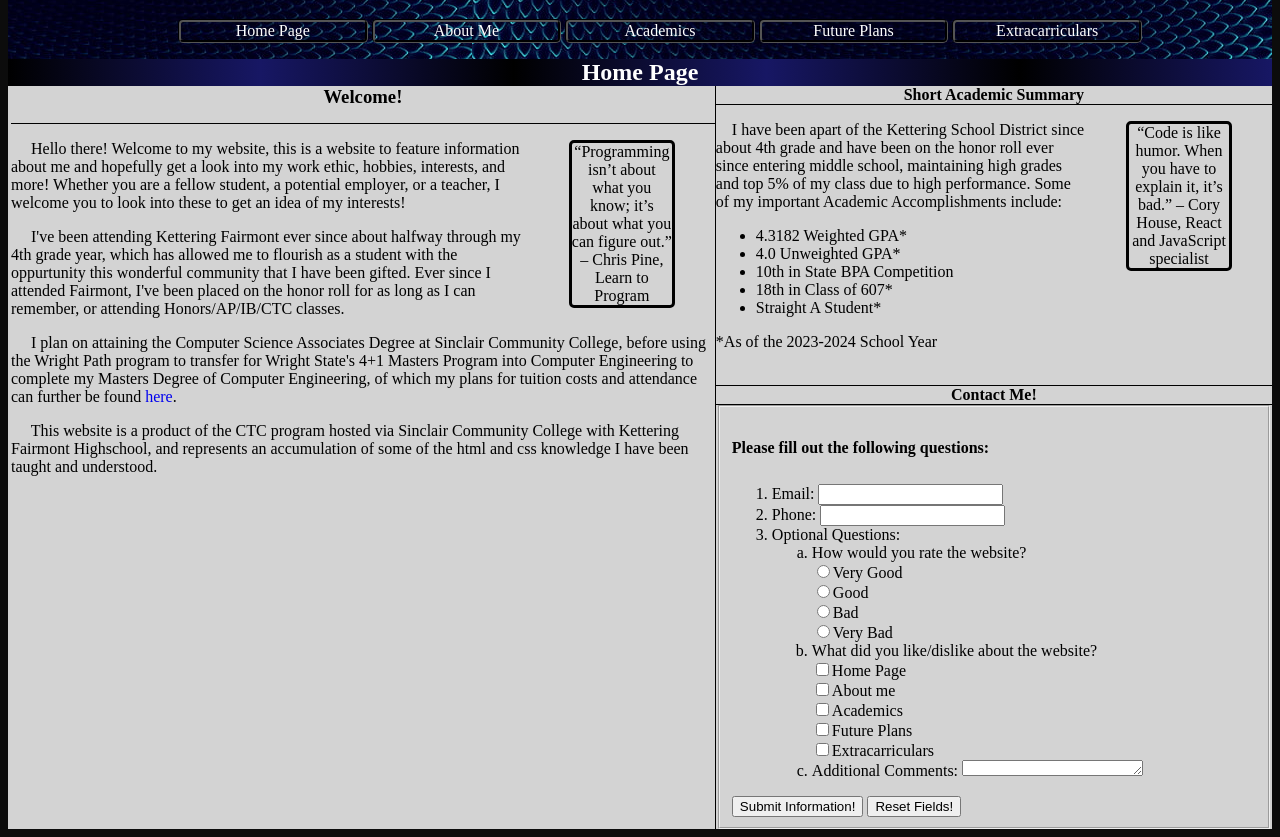
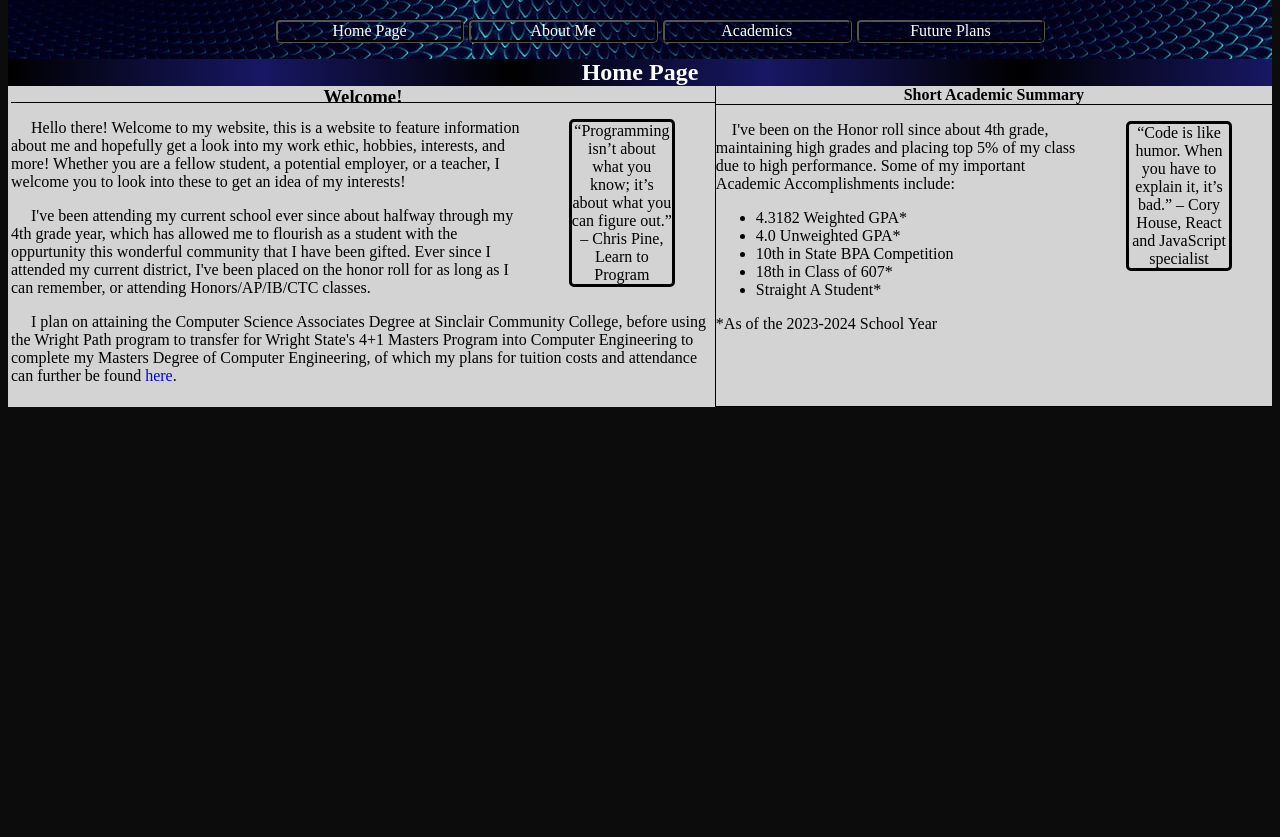
Before and after one commit to Stare-byte/Stare-byte.github.io, a plain HTML site: page index.html in a window 1280 px wide. Shown: the part 69-906 px from the top of the page. After the commit the page ends 800 px from the top, so only its background shows below. Drawn offline with Linux system fonts and the light colour scheme.

Commit message:
Final commit.

```diff
--- a/css/extra.css
+++ /dev/null
@@ -1,17 +0,0 @@
-@charset "utf-8";
-
-figure {
-   text-align: center;
-}
-
-
-body {
-    height: auto;
-    width: auto;
-}
-
-@media only screen and (max-width: 500px) {
-    figure {
-        display: none;
-    }
-}
--- a/css/index.css
+++ b/css/index.css
@@ -53,7 +53,7 @@ body {
     grid-template-areas: "header header header header"
                                 "subheader subheader subheader subheader"
                              "description description video1 video1"
-                                "description description video2 video2";
+                                "description description video1 video1";
     }
 header {
     grid-area: header;
--- a/index.html
+++ b/index.html
@@ -18,7 +18,6 @@
             <li><a href="abtme.html">About Me</a></li>
             <li><a href="academic.html">Academics</a></li>
             <li><a href="future.html">Future Plans</a></li>
-            <li><a href="extra.html">Extracarriculars</a></li>
         </ul>
     </nav>
 </header>
@@ -35,19 +34,15 @@
             I welcome you to look into these to get an idea of my interests!
         </p>
         <p>
-            &emsp; I've been attending Kettering Fairmont ever since about halfway through my 4th grade year,
+            &emsp; I've been attending my current school ever since about halfway through my 4th grade year,
             which has allowed me to flourish as a student with the oppurtunity this wonderful community that I have been gifted.
-            Ever since I attended Fairmont, I've been placed on the honor roll for as long as I can remember,
+            Ever since I attended my current district, I've been placed on the honor roll for as long as I can remember,
             or attending Honors/AP/IB/CTC classes.
         </p>
         <p>
             &emsp;  I plan on attaining the Computer Science Associates Degree at Sinclair Community College,
             before using the Wright Path program to transfer for Wright State's 4+1 Masters Program into Computer Engineering to
             complete my Masters Degree of Computer Engineering, of which my plans for tuition costs and attendance can further be found <a href="future.html">here</a>.
-        </p>
-        <p>
-            &emsp; This website is a product of the CTC program hosted via Sinclair Community College with Kettering Fairmont Highschool, and represents an accumulation of some of the
-            html and css knowledge I have been taught and understood.
         </p>
     </section>
     <section id="video1">
@@ -58,9 +53,8 @@
             </blockquote>
         </aside>
         <p>
-            &emsp;I have been apart of the Kettering School District since about 4th grade and have been on
-            the honor roll ever since entering middle school,
-            maintaining high grades and top 5% of my class due to high performance.
+            &emsp;I've been on the Honor roll since about 4th grade,
+            maintaining high grades and placing top 5% of my class due to high performance.
             Some of my important Academic Accomplishments include:
             <ul>
                 <li>4.3182 Weighted GPA*</li>
@@ -72,42 +66,6 @@
             <footer>*As of the 2023-2024 School Year</footer>
         </p>
     </section>
-    <section id="video2">
-        <h4>Contact Me!</h4>
-        <form method="post">
-            <fieldset>
-                <h5>Please fill out the following questions:</h5>
-                <ol>
-                    <li>
-                        <label for="email">Email:</label>
-                        <input id="email" type="email" required />
-                    </li>
-                    <li>
-                        <label for="phone">Phone:</label>
-                        <input id="phone" type="tel" pattern="[0-9]{3}-[0-9]{3}-[0-9]{4}" required />
-                    </li>
-                    <li>Optional Questions:</li>
-                    <ol type="a">
-                        <li>How would you rate the website?</li>
-                        <input type="radio" name="rating">Very Good</input><br />
-                        <input type="radio" name="rating">Good</input><br />
-                        <input type="radio" name="rating">Bad</input><br />
-                        <input type="radio" name="rating">Very Bad</input>
-                        <li>What did you like/dislike about the website?</li>
-                        <input type="checkbox" name="webpages">Home Page</input><br />
-                        <input type="checkbox" name="webpages">About me</input><br />
-                        <input type="checkbox" name="webpages">Academics</input><br />
-                        <input type="checkbox" name="webpages">Future Plans</input><br />
-                        <input type="checkbox" name="webpages">Extracarriculars</input>
-                        <li><label for="comments">Additional Comments:</label>
-                            <textarea></textarea>
-                        </li>
-                    </ol>
-                </ol>
-                <input id="submit" type="submit" value="Submit Information!" />
-                <input id="reset" type="reset" value="Reset Fields!" />
-            </fieldset>
-        </form>
 </body>
 
 </html>
```
Also changed, not shown: abtme.html (+0 -1 lines), academic.html (+1 -2 lines), extra.html (deleted, +0 -47 lines), future.html (+0 -1 lines).
